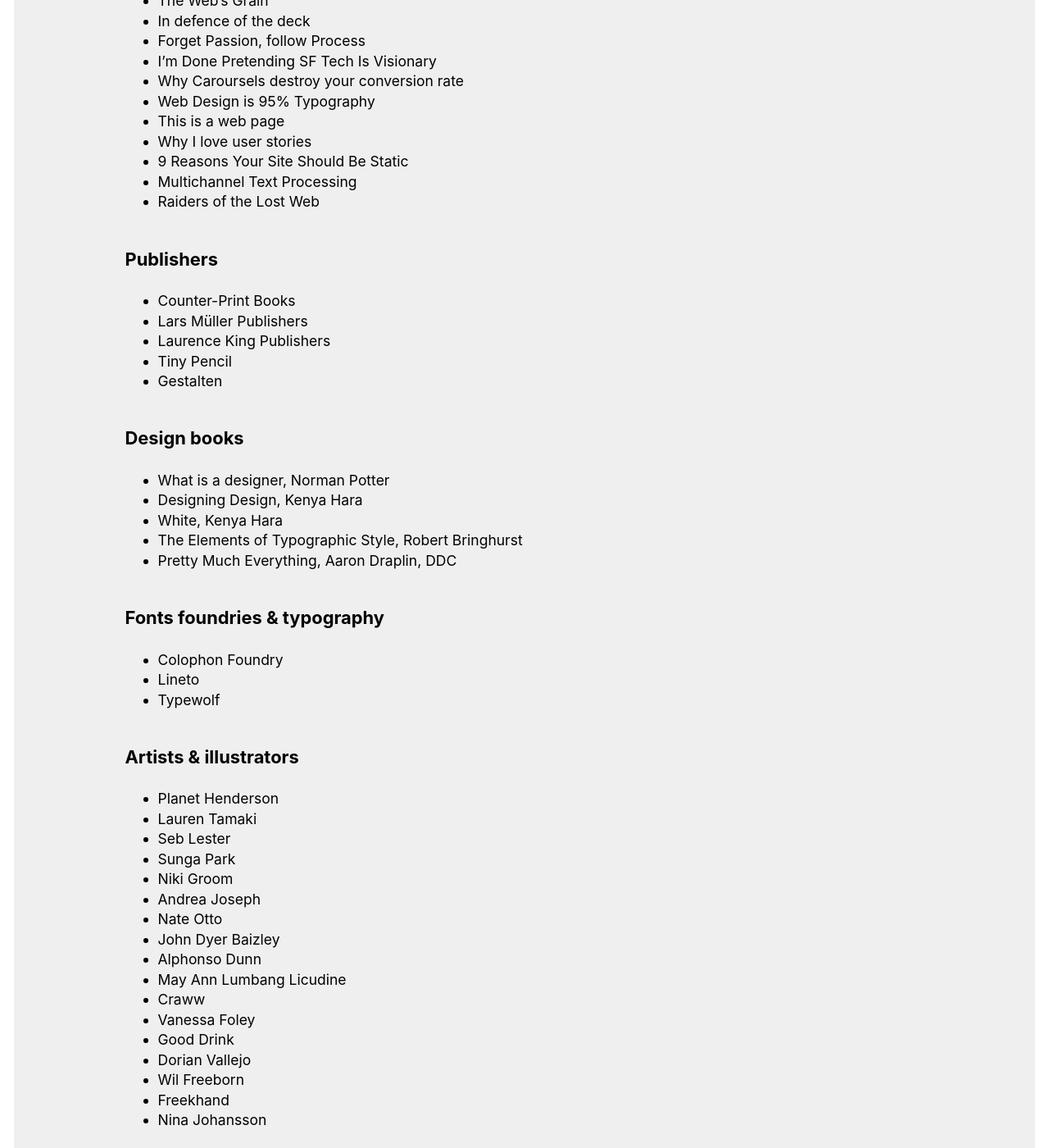
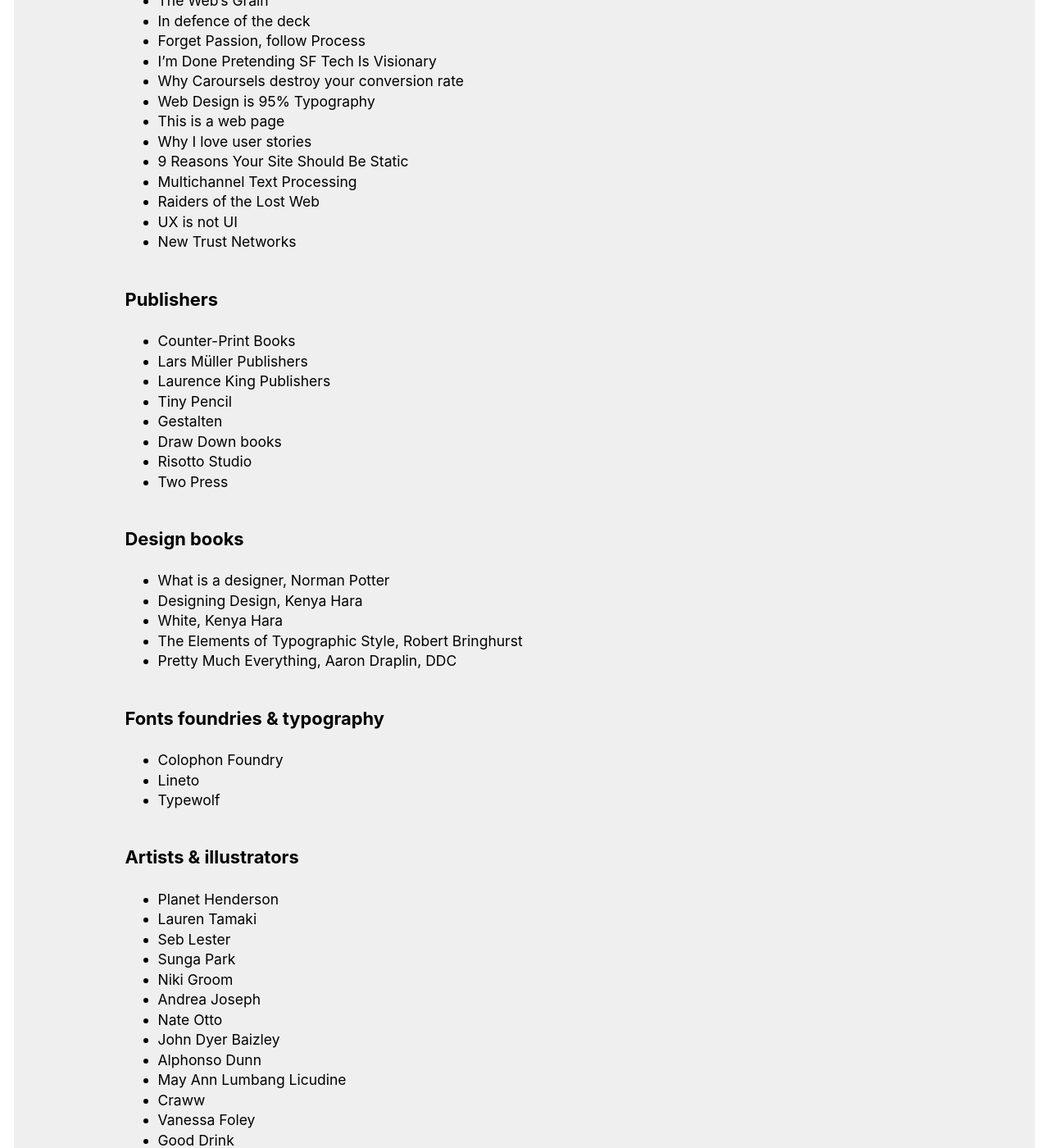
Before and after one commit to regmtait/regmtait.co.uk, a Jekyll site: the page built from links.md, in a window 1280 px wide and 1400 px high, scrolled down 425 px. Shown: the whole window at 82% size. Built offline with Jekyll 4.4.1, drawn with Linux system fonts in a browser that asks for light colours; some of the changed text lies outside the part shown.

Commit message:
Added more links

```diff
--- a/links.md
+++ b/links.md
@@ -26,6 +26,8 @@
 * [9 Reasons Your Site Should Be Static](https://www.netlify.com/blog/2016/05/18/9-reasons-your-site-should-be-static/)
 * [Multichannel Text Processing](https://ia.net/know-how/multichannel-text-processing)
 * [Raiders of the Lost Web](http://www.theatlantic.com/technology/archive/2015/10/raiders-of-the-lost-web/409210/ 'Adrienne LaFrance')
+* [UX is not UI](http://www.helloerik.com/ux-is-not-ui)
+* [New Trust Networks](http://rachelbotsman.com/work/#writing 'Rachel Botsman')
 
 ## Publishers
 
@@ -34,7 +36,9 @@
 * [Laurence King Publishers](www.laurenceking.com)
 * [Tiny Pencil](http://shop.tinypencil.com/)
 * [Gestalten](http://shop.gestalten.com/)
-
+* [Draw Down books](draw-down.com)
+* [Risotto Studio](https://www.risottostudio.com/)
+* [Two Press](http://two-press.co.uk/)
 
 ## Design books
 
```
Also changed, not shown: other parts of links.md (+3 -0 lines).
